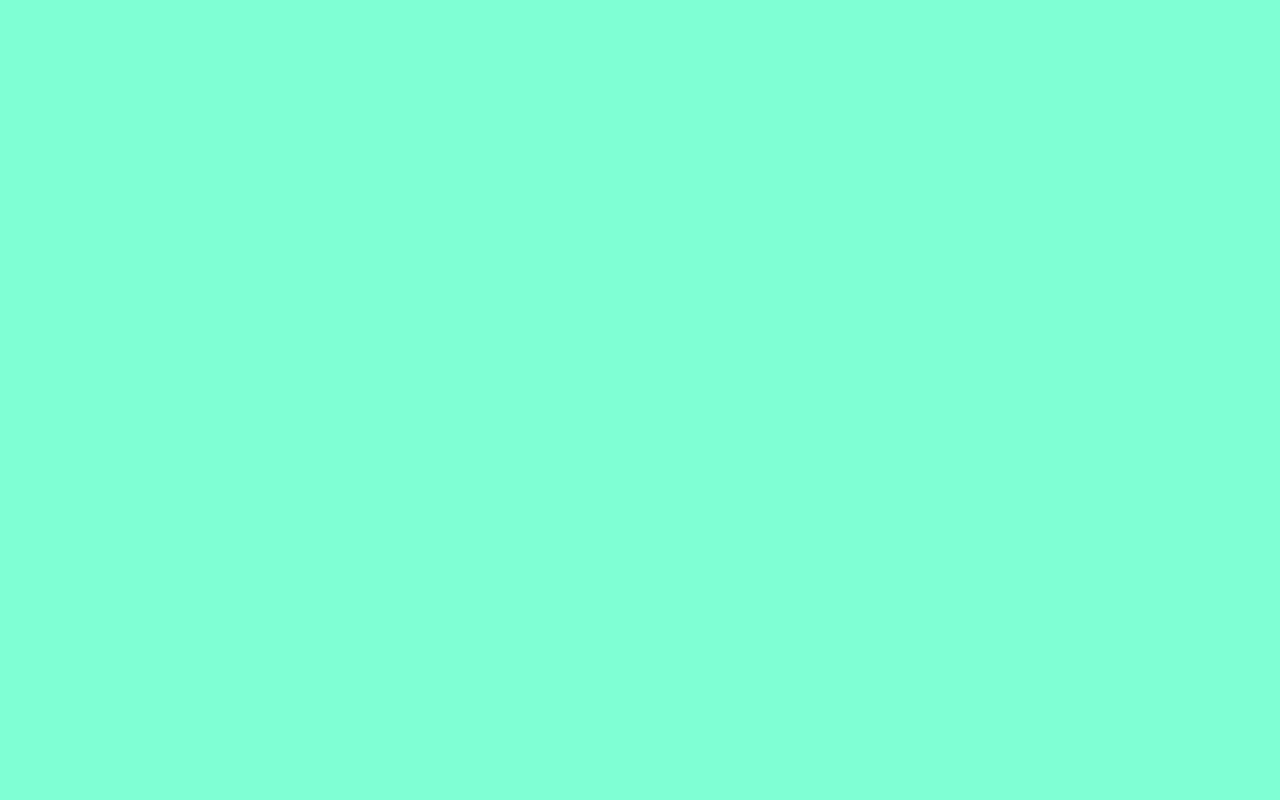
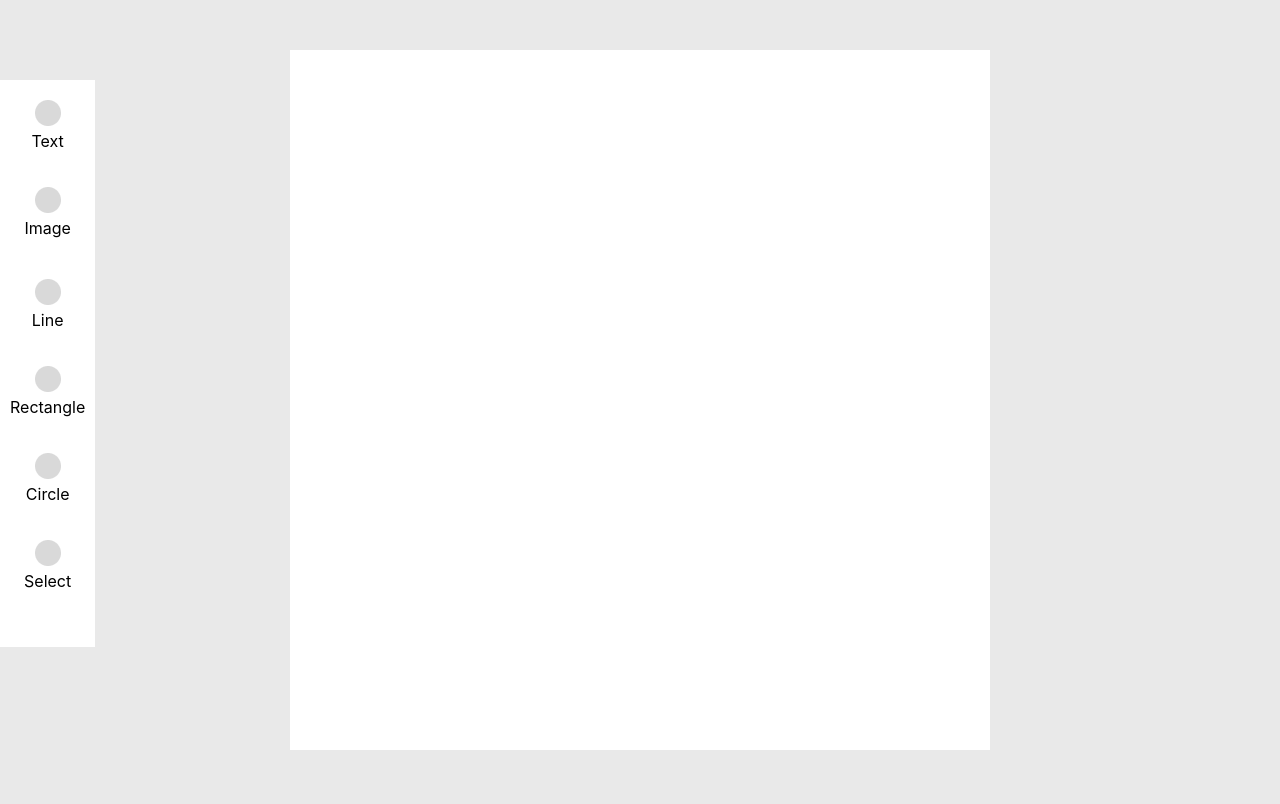
Before and after one commit to ravikrsngh/drawingApp, a React (Create React App) app: page / in a window 1280 px wide. Built offline with nearby package versions, Linux system fonts and the light colour scheme.

Commit message:
Satrted with new structure

```diff
--- a/src/App.css
+++ b/src/App.css
@@ -3,6 +3,41 @@
   padding: 0;
   box-sizing: border-box;
 }
+body {
+  min-width: 100vw;
+  min-height: 100vh;
+  background-color: #E9E9E9;
+}
+.App {
+  width: 100%;
+  height: 100vh;
+  display: flex;
+  justify-content: center;
+  align-items: center;
+}
+
 #canvas1 {
-  background-color: aquamarine;
+  background-color: #fff;
 }
+.toolbar {
+  position: fixed;
+  top: 80px;
+  left: 0;
+  padding: 20px 10px;
+  background: white;
+}
+.toolbar_card {
+  display: flex;
+  align-items: center;
+  justify-content: center;
+  gap:5px;
+  flex-direction: column;
+  margin-bottom: 36px;
+  cursor: pointer;
+}
+
+#upload_image_input{
+  width: 0;
+  height: 0;
+  overflow:hidden;
+}
--- a/src/App.js
+++ b/src/App.js
@@ -1,44 +1,146 @@
 import logo from './logo.svg';
 import './App.css';
-import { useLayoutEffect, useEffect, useState } from 'react';
+import { useLayoutEffect, useEffect, useState, useRef } from 'react';
+import cardicon from './cardicon.png';
+
+function App() {
+  const [elementType,setElementType] = useState(null)
+  const [actionType,setActionType] = useState(null)
+  const [elements,setElements] = useState([])
+  const [drawing,setDrawing] = useState(false)
+  const [selectedElement,setSelectedElement] = useState(null)
+  const [ctx,setctx] = useState(null)
+  const canvasRef = useRef()
 
 
-function App() {
-
-  const [elements,setElements] = useState([])
-  const [drawing,setDrawing] = useState(false)
-  const [ctx,setctx] = useState(null)
-
-  const createElement = (x1,y1,x2,y2) => {
-    return {x1,y1,x2,y2}
+  const onChangeInputImageHandler = (e) =>{
+    let fileInput = document.getElementById("upload_image_input");
+    var file = fileInput.files[0];
+    var reader = new FileReader();
+    reader.readAsDataURL(file);
+    reader.onload = function() {
+      var img = new Image();
+      img.src = reader.result;
+      img.onload = function(){
+        let ele = createElement("img",0,0,0,0,{obj:img})
+        setElements((prev) => {
+          return [...prev,ele]
+        })
+      }
+    }
   }
 
-  const drawElement = (x1,y1,x2,y2) => {
+  const createElement = (type,x1,y1,x2,y2,data) => {
+    return {type,x1,y1,x2,y2,data}
+  }
+
+  const drawElement = (type,x1,y1,x2,y2,data) => {
+    if (type == "line") {
       //Creating a line
-    // ctx.beginPath();
-    // ctx.moveTo(x1, y1);
-    // ctx.lineTo(x2, y2);
-    // ctx.stroke();
-    // ctx.closePath()
-
+      ctx.beginPath();
+      ctx.strokeStyle="#000"
+      ctx.moveTo(x1, y1);
+      ctx.lineTo(x2, y2);
+      ctx.stroke();
+      ctx.closePath()
+    } else if (type == "rectangle") {
       // Creating a rectangle
-    // ctx.strokeRect(x1,y1,x2-x1,y2-y1)
-
+      ctx.fillStyle = "#E9E9E9";
+      ctx.fillRect(x1,y1,x2-x1,y2-y1)
+    } else if (type == "stroke-rectangle") {
+      // Creating a stroke rectangle
+      ctx.strokeStyle="#ACCEF7"
+      ctx.strokeRect(x1,y1,x2-x1,y2-y1)
+    } else if (type == "circle") {
       //Creating a circle
       let radius = Math.sqrt(Math.pow(x2-x1,2) + Math.pow(y2-y1,2))
       ctx.beginPath();
+      ctx.strokeStyle="#000"
       ctx.arc(x1, y1, radius,0, Math.PI * 2, true);
       ctx.stroke()
       ctx.closePath()
+    } else if (type == "img") {
+      ctx.drawImage(data.obj, 0, 0);
+    }
+
+  }
+
+
+  const getElementAtPosition = (x,y) => {
+    let isElement = false
+    let boundingBox = null
+    for (var i = 0; i < elements.length; i++) {
+      let element = elements[i]
+      if (element.type == "rectangle") {
+        let minX = Math.min(element.x1,element.x2)
+        let maxX = Math.max(element.x1,element.x2)
+        let minY = Math.min(element.y1,element.y2)
+        let maxY = Math.max(element.y1,element.y2)
+        isElement= x >= minX && x<=maxX && y>= minY && y<=maxY
+        boundingBox = {
+          type:"stroke-rectangle",
+          x1:minX,
+          x2:maxX,
+          y1:minY,
+          y2:maxY
+        }
+        if (isElement) {
+          return {
+            isElement: isElement,
+            boundingBox:boundingBox,
+            element:element
+          }
+        }
+      } else if (element.type == "line") {
+        return {
+          isElement:false
+        }
+      } else if (element.type == "circle") {
+        return {
+          isElement:false
+      }
+      }
+    }
+    return {
+      isElement: isElement,
+      boundingBox:boundingBox,
+    }
   }
 
   const handleMouseDown = (e) => {
+    const {clientX,clientY} = e
+    if (elementType == "img") {
+      return
+    }
+    if (elementType == "select") {
+      const {isElement,boundingBox,element} = getElementAtPosition(
+        clientX -  canvasRef.current.offsetLeft,
+        clientY - canvasRef.current.offsetTop,
+      )
+      console.log(isElement,boundingBox,element)
+      if (isElement) {
+        setSelectedElement({
+          element:element,
+          boundingBox:boundingBox
+        })
+      } else {
+        setSelectedElement(null)
+      }
+    } else {
+      setSelectedElement(null)
       setDrawing(true)
-    const {clientX,clientY} = e
-    let ele = createElement(clientX,clientY,clientX,clientY)
+      let ele = createElement(
+        elementType,
+        clientX -  canvasRef.current.offsetLeft,
+        clientY - canvasRef.current.offsetTop,
+        clientX -  canvasRef.current.offsetLeft,
+        clientY - canvasRef.current.offsetTop,
+        {}
+      )
       setElements((prev) => {
         return [...prev,ele]
       })
+    }
   }
 
   const handleMouseUp = (e) => {
@@ -53,7 +155,7 @@ function App() {
     let {x1,y1,x2,y2} = elements[elements.length -1]
 
     const {clientX,clientY} = e
-    let ele = createElement(x1,y1,clientX,clientY)
+    let ele = createElement(elementType,x1,y1,clientX - canvasRef.current.offsetLeft,clientY - canvasRef.current.offsetTop)
 
     let eleCopy = [...elements]
     eleCopy[elements.length -1] = ele
@@ -67,25 +169,53 @@ function App() {
     setctx(ctx1)
     ctx1.clearRect(0,0,canvas.width,canvas.height)
     elements.forEach(element => {
-      drawElement(element.x1,element.y1,element.x2,element.y2)
+      drawElement(element.type, element.x1,element.y1,element.x2,element.y2,element.data)
     });
-  }, [elements])
+    if (selectedElement) {
+      drawElement(selectedElement.boundingBox.type, selectedElement.boundingBox.x1,selectedElement.boundingBox.y1,selectedElement.boundingBox.x2,selectedElement.boundingBox.y2,{})
+    }
+  }, [elements,selectedElement])
 
 
   return (
     <div className="App">
       <canvas
         id='canvas1'
-        width={window.innerWidth}
-        height={window.innerHeight}
+        width="700"
+        height="700"
         onMouseDown={handleMouseDown}
         onMouseUp={handleMouseUp}
         onMouseMove={handleMouseMove}
+        ref={canvasRef}
       >
         This is main Canvas
       </canvas>
       <div className="toolbar">
-        <span></span>
+        <div className="toolbar_card" onClick={() => setElementType('text')}>
+          <img src={cardicon} />
+          <span>Text</span>
+        </div>
+        <div className="toolbar_card" onClick={() => setElementType('img')}>
+          <img src={cardicon} />
+          <label for="upload_image_input">Image</label>
+          <input type="file" id="upload_image_input" onChange={onChangeInputImageHandler} />
+        </div>
+        <div className="toolbar_card" onClick={() => setElementType('line')}>
+          <img src={cardicon} />
+          <span>Line</span>
+        </div>
+        <div className="toolbar_card" onClick={() => setElementType('rectangle')}>
+          <img src={cardicon} />
+          <span>Rectangle</span>
+        </div>
+        <div className="toolbar_card" onClick={() => setElementType('circle')}>
+          <img src={cardicon} />
+          <span>Circle</span>
+        </div>
+        <div className="toolbar_card" onClick={() => setElementType('select')}>
+          <img src={cardicon} />
+          <span>Select</span>
+        </div>
       </div>
     </div>
   );
```
Also changed, not shown: src/newApp.js (added, +101 -0 lines), src/cardicon.png (added). Lines whose indentation alone changed are shown as unchanged.
